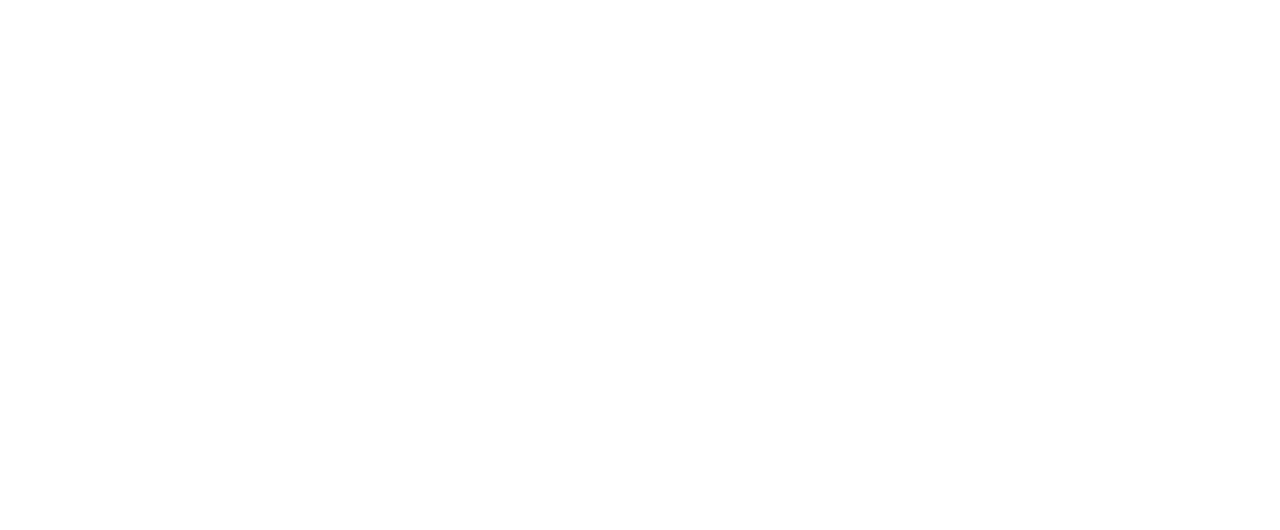
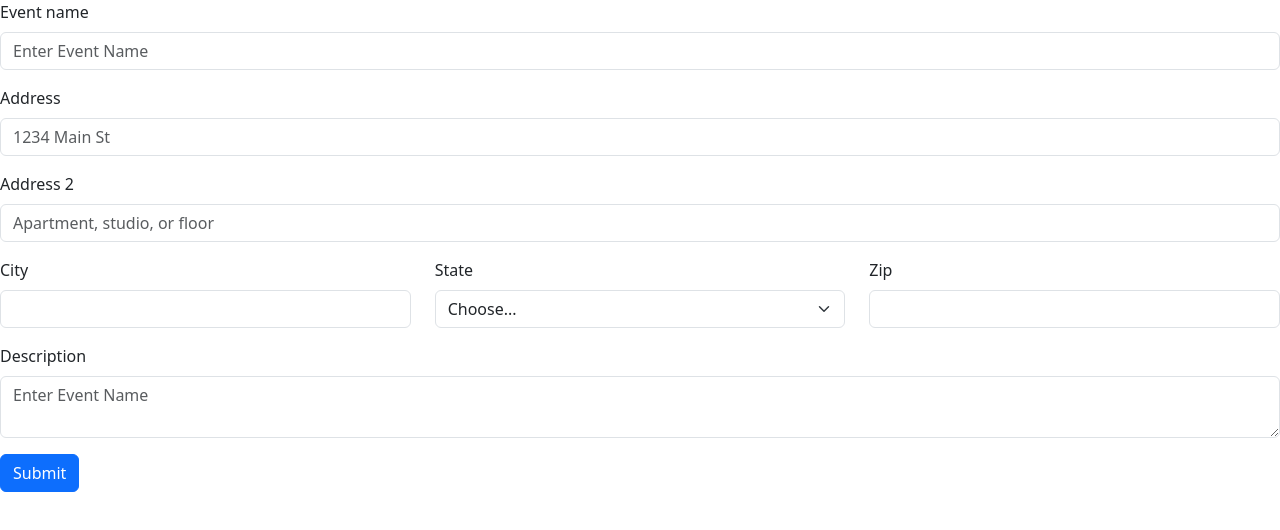
Before and after one commit to MichaelFami/event-x, a React (Vite) app: page /addevent in a window 1280 px wide. Before the commit this address had no page. Shown: the top 530 px of the page. Built offline with nearby package versions, Linux system fonts and the light colour scheme.

Commit message:
added addevent, some updates to calendar

```diff
--- /dev/null
+++ b/src/components/AddEvent.jsx
@@ -0,0 +1,52 @@
+import Button from 'react-bootstrap/Button';
+import Col from 'react-bootstrap/Col';
+import Form from 'react-bootstrap/Form';
+import Row from 'react-bootstrap/Row';
+
+export default function AddEvent () {
+    return (
+        <Form>
+            <Form.Group className="mb-3" controlId="formBasicEmail">
+                <Form.Label>Event name</Form.Label>
+                <Form.Control type="event" placeholder="Enter Event Name" />
+            </Form.Group>
+
+            <Form.Group className="mb-3" controlId="formGridAddress1">
+                <Form.Label>Address</Form.Label>
+            <Form.Control placeholder="1234 Main St" />
+            </Form.Group>
+
+            <Form.Group className="mb-3" controlId="formGridAddress2">
+                <Form.Label>Address 2</Form.Label>
+                <Form.Control placeholder="Apartment, studio, or floor" />
+            </Form.Group>
+
+            <Row className="mb-3">
+                <Form.Group as={Col} controlId="formGridCity">
+                <Form.Label>City</Form.Label>
+                <Form.Control />
+                </Form.Group>
+
+                <Form.Group as={Col} controlId="formGridState">
+                    <Form.Label>State</Form.Label>
+                    <Form.Select defaultValue="Choose...">
+                        <option>Choose...</option>
+                        <option>...</option>
+                    </Form.Select>
+                </Form.Group>
+                <Form.Group as={Col} controlId="formGridZip">
+                    <Form.Label>Zip</Form.Label>
+                    <Form.Control />
+                </Form.Group>
+            </Row>
+            <Form.Group className="mb-3" controlId="formDescription">
+                <Form.Label>Description</Form.Label>
+                <Form.Control as="textarea" type="discription" placeholder="Enter Event Name" />
+            </Form.Group>
+
+        <Button variant="primary" type="submit">
+          Submit
+        </Button>
+      </Form>
+    )
+}
--- a/src/components/Main.jsx
+++ b/src/components/Main.jsx
@@ -6,6 +6,7 @@
 import CalendarElement from './Calendar'
 // import EventList from './EventList'
 import Organization from './Organization'
+import AddEvent from './AddEvent'
 
 export default function Main () {
     return (
@@ -17,6 +18,7 @@
             <Route path='/calendar' element={<CalendarElement />} />
             {/* <Route path='/eventlist' element={<EventList />} /> */}
             <Route path='/organization' element={<Organization />} />
+            <Route path='/addevent' element={<AddEvent />} />
         </Routes>
     )
 }
--- a/src/components/Organization.jsx
+++ b/src/components/Organization.jsx
@@ -1,3 +1,4 @@
+import { Link } from "react-router-dom"
 import CalendarElement from "./Calendar"
 
 export default function Organization () {
@@ -5,6 +6,10 @@
         <div>
             <h1>Organization Name</h1>
             <CalendarElement />
+            <Link to="/addevent"><h3>Create New Event</h3></Link>
+            <Link><h3>Upcoming Events</h3></Link>
+            <Link><h3>Past Events</h3></Link>
+            <Link><h3>Members</h3></Link>
         </div>
     )
 }
```
